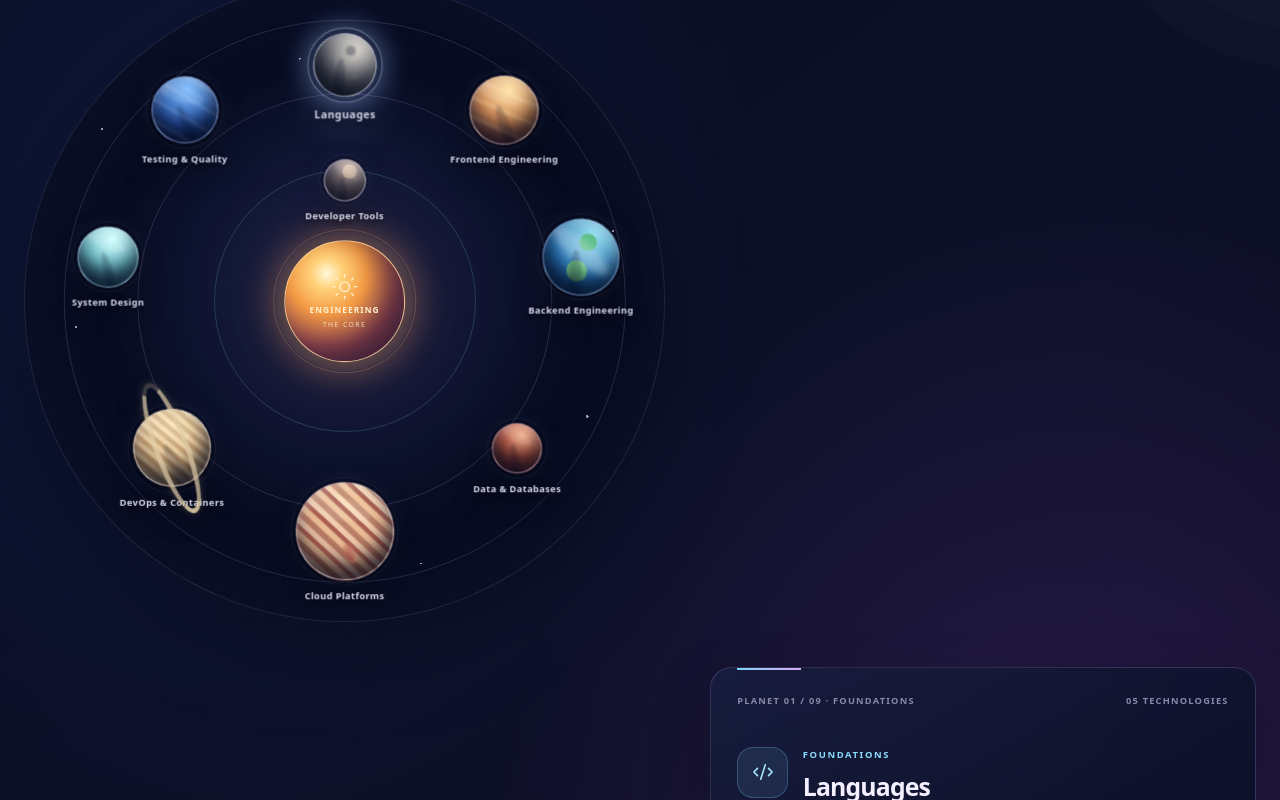
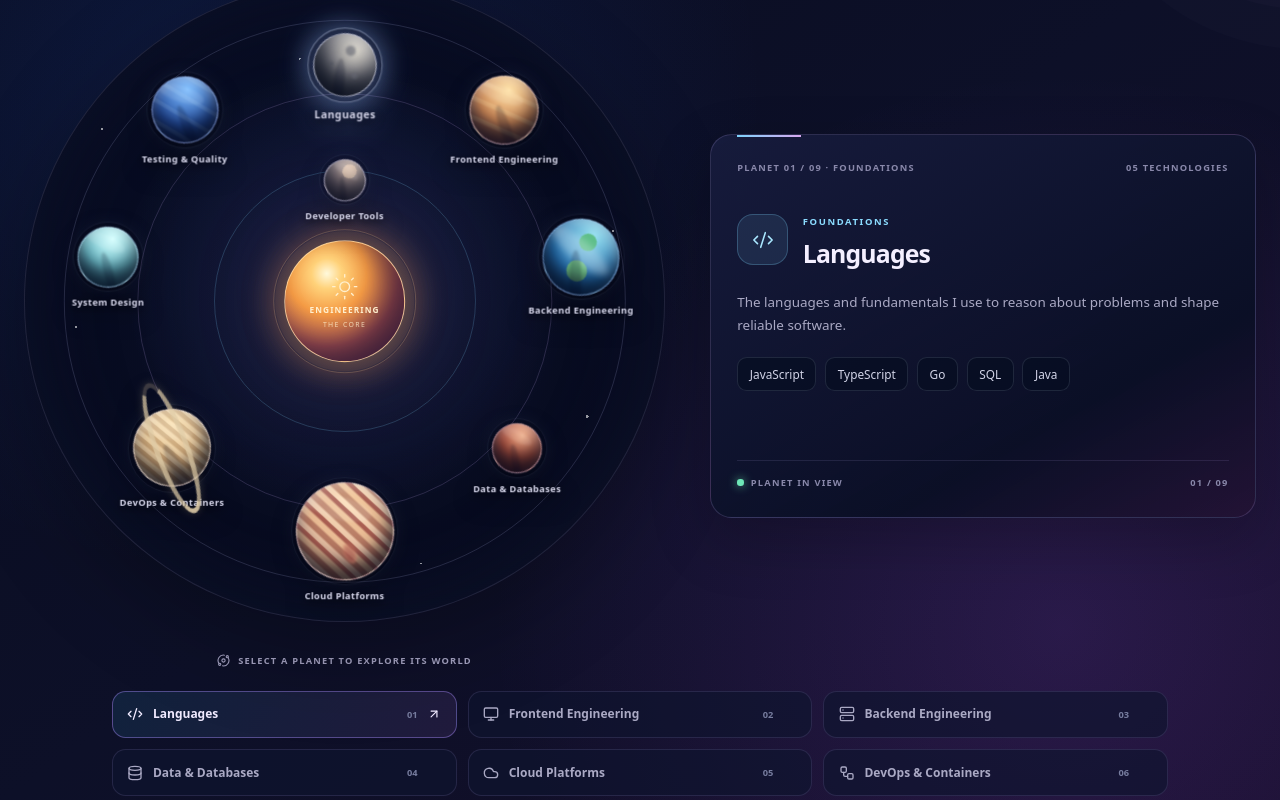
Before and after one commit to saumyasrivastava08/saumya-srivastava, a Next.js app: page /skills in a window 1280 px wide. Shown: the part 480-1280 px from the top of the page. Built offline with nearby package versions, Linux system fonts and the light colour scheme.

Commit message:
Align skill detail card beside solar system and caption

```diff
--- a/styles/components.css
+++ b/styles/components.css
@@ -2697,3 +2697,15 @@
 @media (prefers-reduced-motion: reduce) {
   .solar-planet-surface, .solar-planet-atmosphere, .solar-planet-ring { animation: none !important; }
 }
+
+/* Keep the detail card aligned with the full solar-system column. */
+.skills-solar-layout .solar-detail-panel {
+  grid-column: 2;
+  grid-row: 1 / span 2;
+}
+@media (max-width: 900px) {
+  .skills-solar-layout .solar-detail-panel {
+    grid-column: 1;
+    grid-row: auto;
+  }
+}
```
